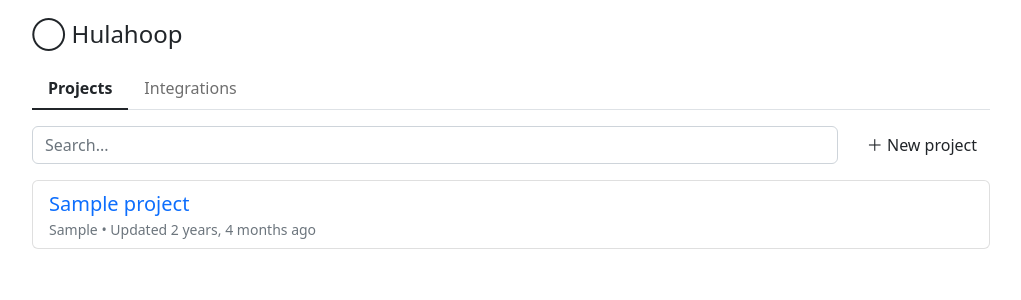
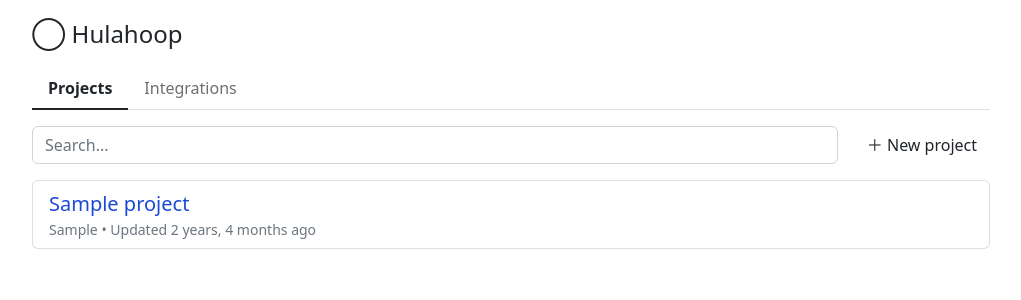
Before and after one commit to pavelboyko/hulahoop, a Django app: template src/mpa/templates/mpa/project/project_list.html in a window 1280 px wide. Shown: the top 300 px of the page, without its empty margins (129-1150 px from the left). Run offline with Django 4.2, Linux system fonts and the light colour scheme; the template is opened without the code that fills it: most values are stand-ins (such as "Sample title", 1, 10 or a date in 2020); data that the repository does not hold is empty; parts of the project's set-up code (start-up, migrations or seed data) failed here and were passed over.

Commit message:
minor cosmetics

```diff
--- a/src/mpa/static/style.css
+++ b/src/mpa/static/style.css
@@ -2,6 +2,12 @@
     .page-container {
         width: 958px;
     }
+}
+a {
+    color: #1c48d9;
+}
+a:hover {
+    color: #0035c2;
 }
 .breadcrumb {
     font-size: 1.5rem !important;
```
